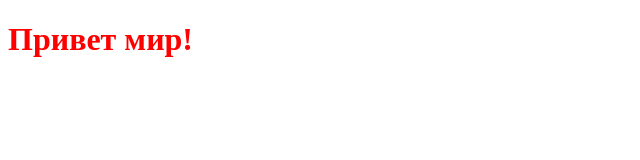
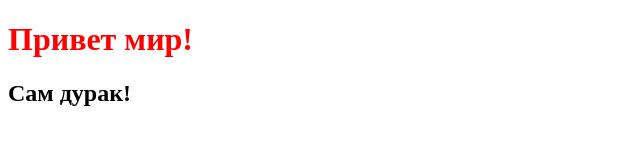
Before and after one commit to Umasattory/mq-diploma_Sattorov, a plain HTML site: page index.html in a window 1280 px wide. Shown: the whole page, without its empty margins (0-640 px from the left). Drawn offline with Linux system fonts and the light colour scheme.

Commit message:
Изменения

```diff
--- a/index.html
+++ b/index.html
@@ -9,5 +9,6 @@
 </head>
 <body>
 	<h1>Привет мир!</h1>
+	<h2>Сам дурак!</h2>
 </body>
 </html>
```
